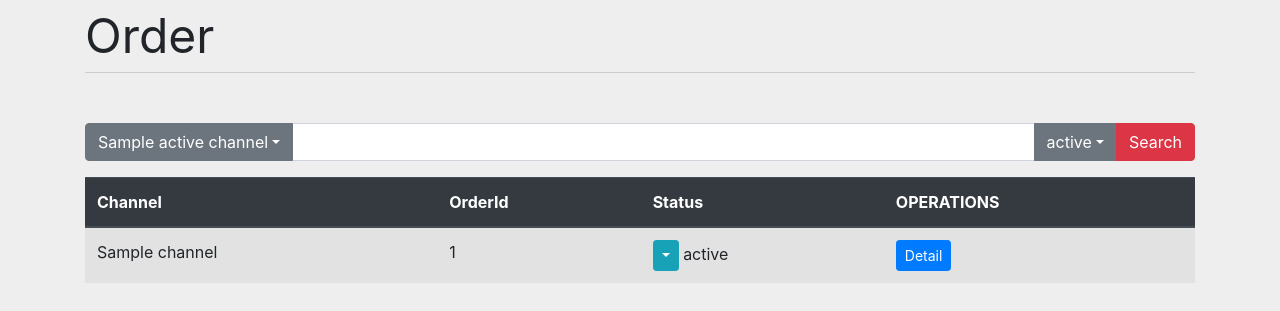
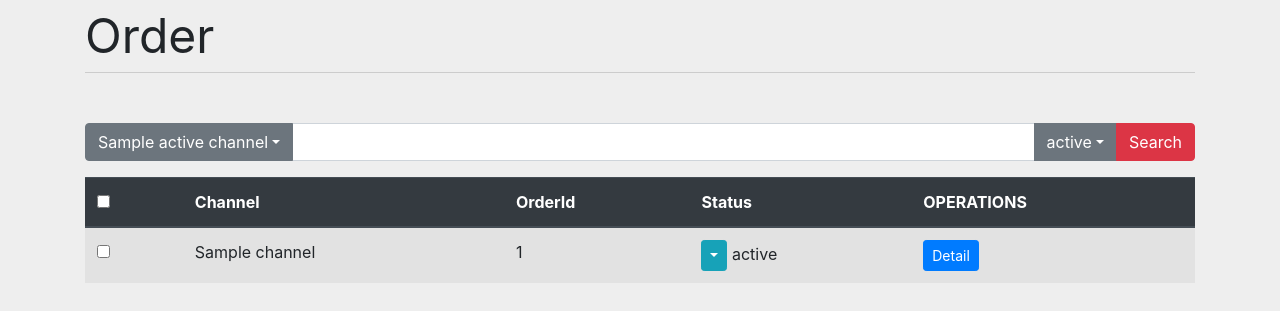
Before and after one commit to richard-ma/Gondwana, a Flask app: template Gondwana/templates/order/index.html in a window 1280 px wide. Shown: the part 56-367 px from the top of the page. Run offline with Flask 2, Linux system fonts and the light colour scheme; the template is opened without the code that fills it: most values are stand-ins (such as "Sample title", 1, 10 or a date in 2020); parts of the project's set-up code (start-up, migrations or seed data) failed here and were passed over; some libraries are stand-ins or nearby versions.

Commit message:
add checkAll

```diff
--- a/Gondwana/templates/order/index.html
+++ b/Gondwana/templates/order/index.html
@@ -51,6 +51,11 @@
     <table class="table table-striped table-hover">
         <thead class="thead-dark">
             <tr>
+                <th>
+                    <div class="form-check">
+                        <input class="form-check-input position-static" id="checkAllOrder" type="checkbox">
+                    </div>
+                </th>
                 <th>Channel</th>
                 <th>OrderId</th>
                 <th>Status</th>
@@ -60,6 +65,11 @@
         <tbody>
             {% for order in orders %}
             <tr>
+                <td>
+                    <div class="form-check">
+                        <input class="form-check-input position-static orders_checkbox" type="checkbox" name="orders[]" value="{{ order.id }}">
+                    </div>
+                </td>
                 <td>{{ order.channel.name }}</td>
                 <td>{{ order.order_id }}</td>
                 <td>
@@ -143,5 +153,10 @@ $('#searchSubmitButton').on("click",function(){
 
     post('{{ url_for('order.order_index') }}', data);
 })
+
+// select all order checkbox
+$('#checkAllOrder').click(function() {
+    $('.orders_checkbox').not(this).prop('checked', this.checked);
+});
 </script>
 {% endblock %}
```
